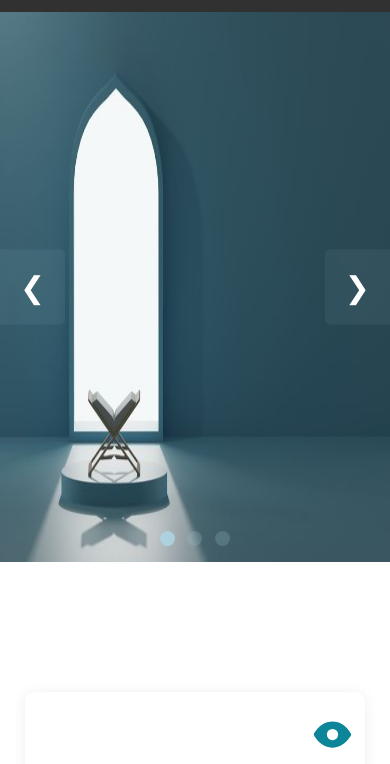
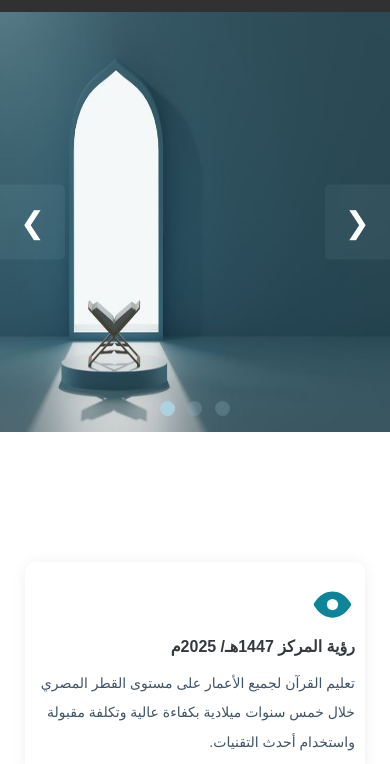
Before and after one commit to IslamMGM/Basa2er, a plain HTML site: page index.html in a window 390 px wide. Shown: the part 78-842 px from the top of the page. Drawn offline with nearby package versions, Linux system fonts and the light colour scheme; a web font is replaced by a local one.

Commit message:
edit height of landing-page image

```diff
--- a/css/home_style.css
+++ b/css/home_style.css
@@ -24,7 +24,7 @@
 }
 @media screen and (max-width:767px){
     .mySlides .cover-img{
-        height: 550px;
+        height: 420px;
     }
 }
 
```
